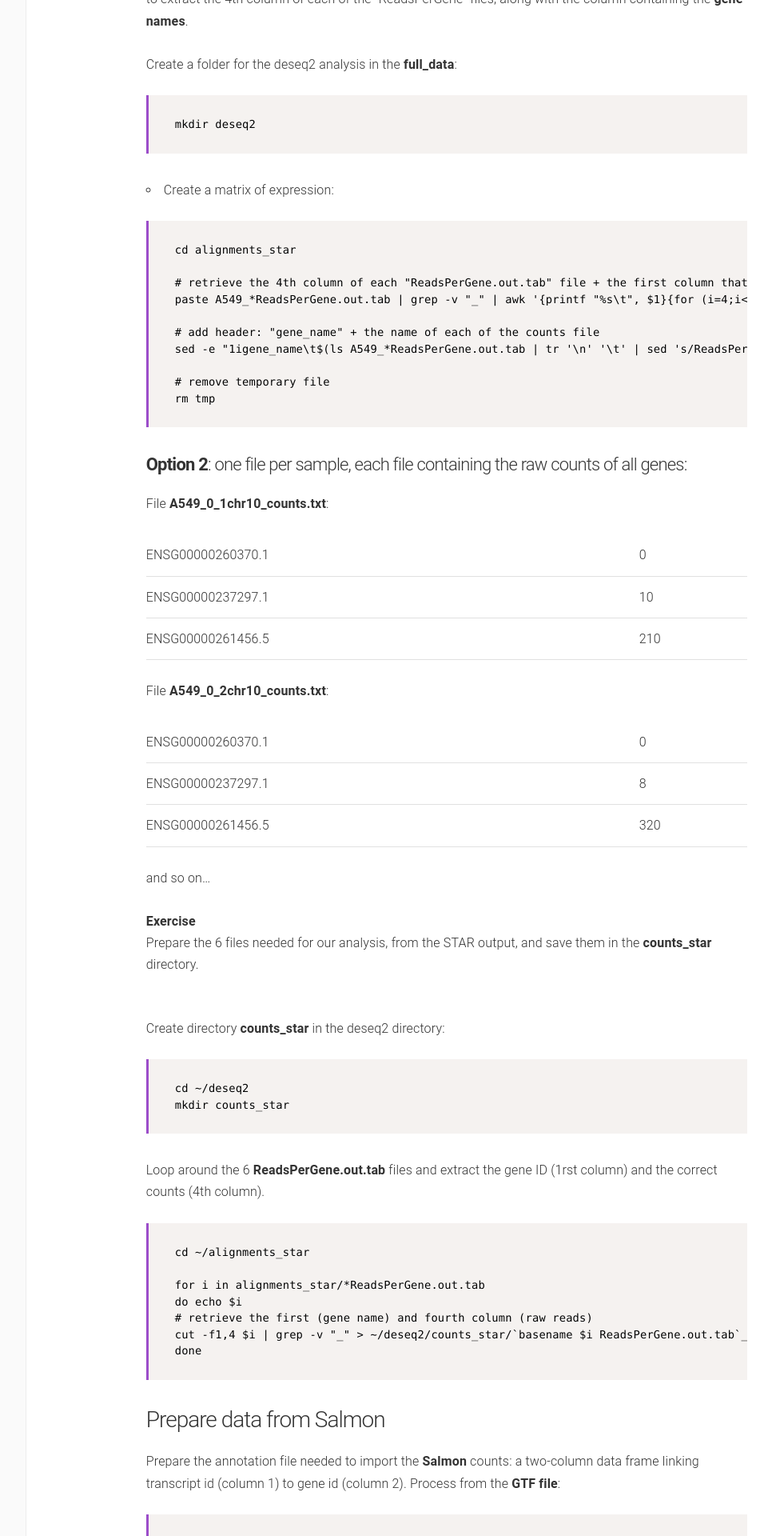
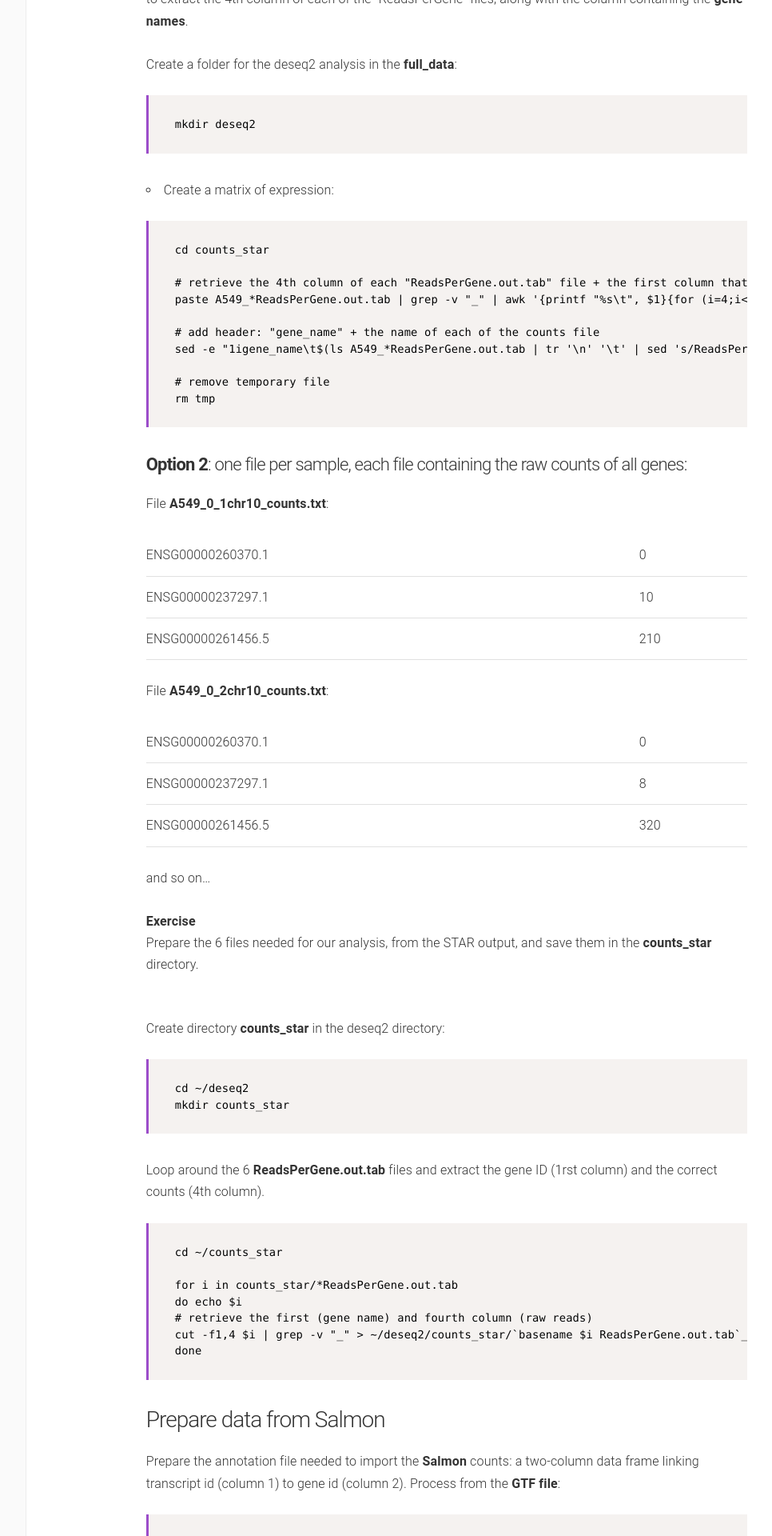
Before and after one commit to biocorecrg/RNAseq_course_2019, a Jekyll site: the page built from docs/differential_expression.md, in a window 1280 px wide. Shown: the part 2393-4313 px from the top of the page at 80% size, without its empty margins (180-1146 px from the left). Built offline with Jekyll 4.4.1, drawn with Linux system fonts in a browser that asks for light colours.

````diff
--- a/docs/differential_expression.md
+++ b/docs/differential_expression.md
@@ -89,7 +89,7 @@ mkdir deseq2
 * Create a matrix of expression:
 
 ```{bash}
-cd alignments_star
+cd counts_star
 
 # retrieve the 4th column of each "ReadsPerGene.out.tab" file + the first column that contains the gene IDs
 paste A549_*ReadsPerGene.out.tab | grep -v "_" | awk '{printf "%s\t", $1}{for (i=4;i<=NF;i+=4) printf "%s\t", $i; printf "\n" }' > tmp
@@ -132,9 +132,9 @@ mkdir counts_star
 Loop around the 6 **ReadsPerGene.out.tab** files and extract the gene ID (1rst column) and the correct counts (4th column).
 
 ```{bash}
-cd ~/alignments_star
+cd ~/counts_star
 
-for i in alignments_star/*ReadsPerGene.out.tab
+for i in counts_star/*ReadsPerGene.out.tab
 do echo $i
 # retrieve the first (gene name) and fourth column (raw reads)
 cut -f1,4 $i | grep -v "_" > ~/deseq2/counts_star/`basename $i ReadsPerGene.out.tab`_counts.txt
@@ -244,8 +244,8 @@ setwd("~/deseq2")
 library(tximport)
 
 # List the quantification files from Salmon: one quant.sf file per sample
-files <- dir("~/alignments_salmon", recursive=TRUE, pattern="quant.sf", full.names=TRUE)
-names(files) <- dir("~/alignments_salmon/")
+files <- dir("~/counts_salmon", recursive=TRUE, pattern="quant.sf", full.names=TRUE)
+names(files) <- dir("~/counts_salmon/")
 
 # Read in the two-column data.frame linking transcript id (column 1) to gene id (column 2)
 tx2gene <- read.table("tx2gene.gencode.v29.csv",
````
Also changed, not shown: 12 other files.
